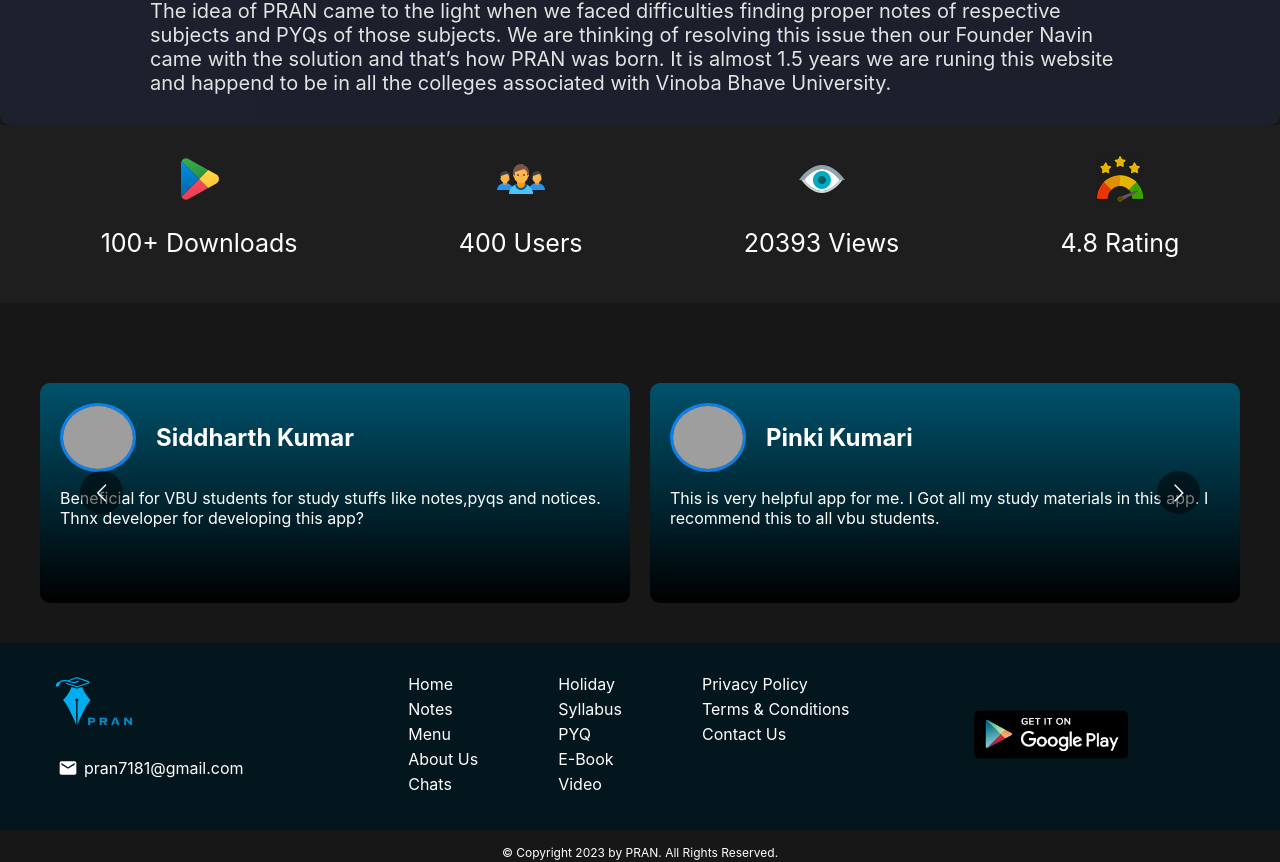
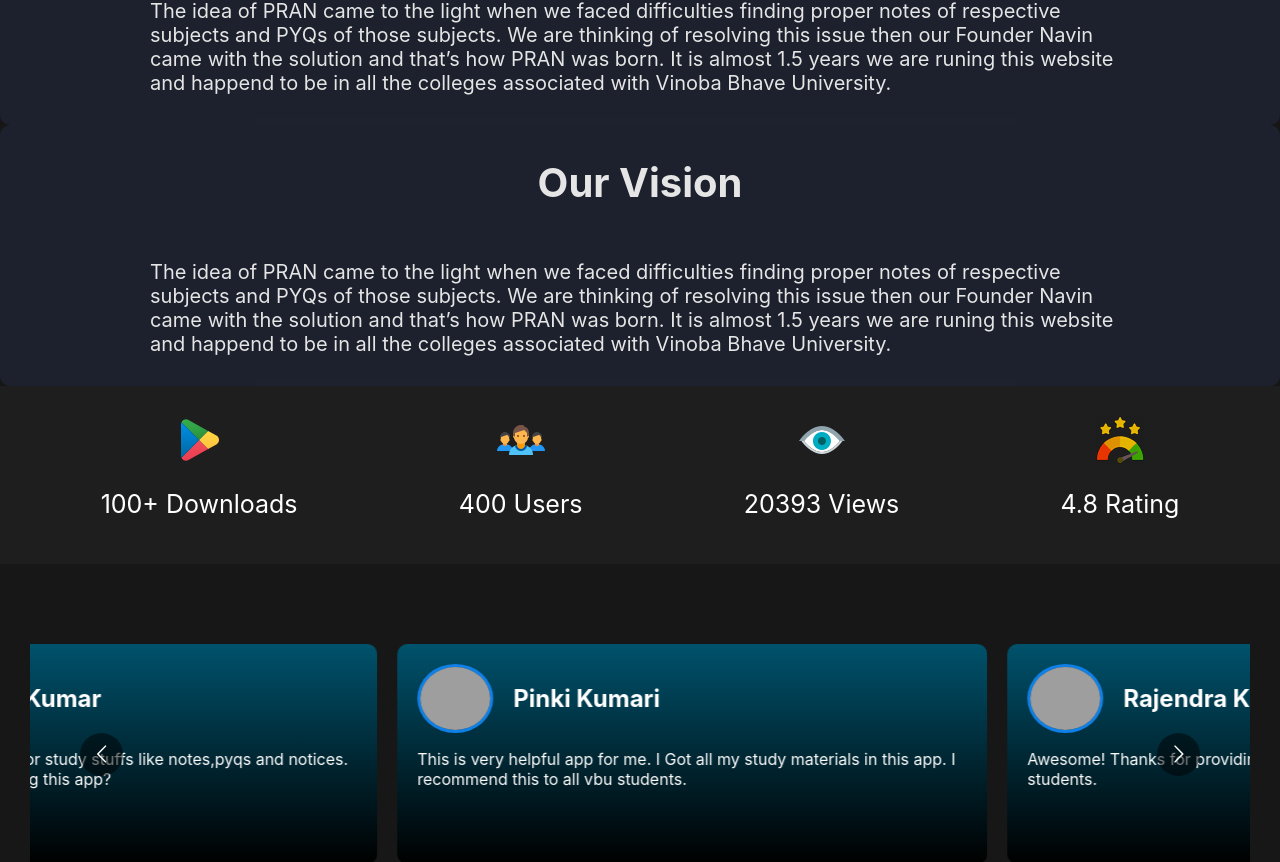
Before and after one commit to RajivRnjan/pran-frontend, a React (Create React App) app: page /AboutUs in a window 1280 px wide. Shown: the part 1775-2637 px from the top of the page. Built offline with nearby package versions, Linux system fonts and the light colour scheme; grey boxes are pictures that could not be loaded.

Commit message:
ErrorPage

```diff
--- a/src/App.css
+++ b/src/App.css
@@ -968,10 +968,11 @@
   margin: 5px 0 10px 0;
 }
 
-/* Our Story */
-/* Our Story */
+/* Our Story and Vision */
+/* Our Story and Vision */
 
-.ourStoryContainer {
+.ourStoryContainer,
+.ourVisionContainer {
   background-color: var(--primary-bg-color);
   animation: scrollFade;
   animation-duration: 10s;
@@ -984,18 +985,21 @@
     opacity: 1;
   }
 }
-.ourStory {
+.ourStory,
+.ourVision {
   display: flex;
   flex-direction: column;
   background-color: #21293eaa;
   border-radius: 10px;
 }
-.ourStoryHeading h2 {
+.ourStoryHeading h2,
+.ourVisionHeading h2 {
   text-align: center;
   font-size: 40px;
   color: var(--primary-text-color);
 }
-.ourStoryDesc {
+.ourStoryDesc,
+.ourVisionDesc {
   padding: 0px 150px 10px 150px;
   font-size: 20px;
 
@@ -1003,23 +1007,81 @@
 }
 
 @media screen and (max-width: 890px) {
-  .ourStoryHeading h2 {
+  .ourStoryHeading h2,
+  .ourVisionHeading h2 {
     text-align: center;
     font-size: 38px;
   }
-  .ourStoryDesc {
+  .ourStoryDesc,
+  .ourVisionDesc {
     padding: 0 50px 50px 50px;
     font-size: 25px;
   }
 }
 @media screen and (max-width: 490px) {
-  .ourStoryHeading h2 {
+  .ourStoryHeading h2,
+  .ourVisionHeading h2 {
     text-align: center;
     font-size: 35px;
   }
-  .ourStoryDesc {
+  .ourStoryDesc,
+  .ourVisionDesc {
     padding: 0 20px 20px 20px;
     font-size: 20px;
   }
+}
+/* ### Error Page ### */
+/* ### Error Page ### */
+@media screen and (max-width: 1920px) {
+  .ErrorContainer {
+    background-color: black;
+    display: flex;
+    flex-direction: column;
+    justify-content: center;
+    align-items: center;
+  }
+  .ErrorImage img {
+    width: 100%;
+    height: 60vh;
+  }
+  .ErrorDesc p {
+    font-size: 22px;
+    color: #3aab00;
+    /* text-align: center; */
+    margin: 0;
+  }
 
+  .GotoHomebtn button {
+    padding: 10px 20px;
+    background-color: #530000;
+    color: #d9d9d9;
+    border-radius: 40px;
+    border: none;
+    margin: 20px 0;
+    cursor: pointer;
+  }
 }
+@media screen and (max-width: 890px) {
+  .ErrorImage img {
+    width: 100%;
+    height: 60vh;
+  }
+  .ErrorDesc p {
+    font-size: 20px;
+    padding: 0 20px;
+    text-align: center;
+    margin: 0;
+  }
+}
+@media screen and (max-width: 490px) {
+  .ErrorImage img {
+    width: 100%;
+    height: 50vh;
+  }
+  .ErrorDesc p {
+    font-size: 18px;
+    padding: 0 20px;
+    text-align: center;
+    margin: 0;
+  }
+}
--- a/src/App.js
+++ b/src/App.js
@@ -9,7 +9,7 @@
 import AboutUs from "./components/pages/AboutUs";
 import PrivacyPolicy from "./components/pages/PrivacyPolicy";
 import Terms from "./components/pages/Terms";
-import ErrorPage from "./components/ErrorPage";
+import ErrorPage from "./components/pages/ErrorPage"
 
 function App() {
   return (
--- /dev/null
+++ b/src/components/CounterSection.js
@@ -0,0 +1,35 @@
+import React from "react";
+import googlePlay from "../Images/googleplay.svg";
+import users from "../Images/users.png";
+import views from "../Images/views.png";
+import rating from "../Images/rating.png";
+
+function CounterSection() {
+  return (
+    <>
+      {/* COUNTER */}
+      {/* COUNTER */}
+
+      <div className="counterContainer">
+        <div className="Counter-row">
+          <img src={googlePlay} alt="googlePlay" />
+          <p>100+ Downloads</p>
+        </div>
+        <div className="Counter-row">
+          <img src={users} alt="users" />
+          <p>400 Users</p>
+        </div>
+        <div className="Counter-row">
+          <img src={views} alt="views" />
+          <p>20393 Views</p>
+        </div>
+        <div className="Counter-row">
+          <img src={rating} alt="rating" />
+          <p>4.8 Rating</p>
+        </div>
+      </div>
+    </>
+  );
+}
+
+export default CounterSection;
--- a/src/components/ErrorPage.js
+++ /dev/null
@@ -1,11 +0,0 @@
-import React from "react";
-
-function ErrorPage() {
-  return (
-    <div>
-      <h2>ErrorPage</h2>
-    </div>
-  );
-}
-
-export default ErrorPage;
--- a/src/components/Footer.js
+++ b/src/components/Footer.js
@@ -25,7 +25,7 @@
           <div className="middleTopFooter">
             <div className="middleTopLeftItem">
               <ul>
-                <li>Home</li>
+                <Link to="/"><li onClick={gotoTopWindow}>Home</li></Link>
                 <li>Notes</li>
                 <li>Menu</li>
                 <li>About Us</li>
--- a/src/components/pages/AboutUs.js
+++ b/src/components/pages/AboutUs.js
@@ -1,7 +1,7 @@
 import React from "react";
 import vbuImg from "../../Images/vbuImg.png";
 import logo from "../../Images/logo.svg";
-import CounterSection from "./CounterSection";
+import CounterSection from "../CounterSection";
 import Crousel from "../Crousel";
 import DeveloperCrousel from "../DeveloperCrousel";
 
@@ -76,6 +76,27 @@
       </div>
       {/* Our Story End*/}
 
+      {/* Our Vision Start*/}
+      <div className="ourVisionContainer">
+        <div className="ourVision">
+          <div className="ourVisionHeading">
+            <h2>Our Vision</h2>
+          </div>
+
+          <div className="ourVisionDesc">
+            <p>
+              The idea of PRAN came to the light when we faced difficulties
+              finding proper notes of respective subjects and PYQs of those
+              subjects. We are thinking of resolving this issue then our Founder
+              Navin came with the solution and that’s how PRAN was born. It is
+              almost 1.5 years we are runing this website and happend to be in
+              all the colleges associated with Vinoba Bhave University.
+            </p>
+          </div>
+        </div>
+      </div>
+      {/* Our Vision End*/}
+
       {/* Where WE ARE start*/}
       {/* Where WE ARE End*/}
 
--- a/src/components/pages/CounterSection.js
+++ /dev/null
@@ -1,35 +0,0 @@
-import React from "react";
-import googlePlay from "../../Images/googleplay.svg";
-import users from "../../Images/users.png";
-import views from "../../Images/views.png";
-import rating from "../../Images/rating.png";
-
-function CounterSection() {
-  return (
-    <>
-      {/* COUNTER */}
-      {/* COUNTER */}
-
-      <div className="counterContainer">
-        <div className="Counter-row">
-          <img src={googlePlay} alt="googlePlay" />
-          <p>100+ Downloads</p>
-        </div>
-        <div className="Counter-row">
-          <img src={users} alt="users" />
-          <p>400 Users</p>
-        </div>
-        <div className="Counter-row">
-          <img src={views} alt="views" />
-          <p>20393 Views</p>
-        </div>
-        <div className="Counter-row">
-          <img src={rating} alt="rating" />
-          <p>4.8 Rating</p>
-        </div>
-      </div>
-    </>
-  );
-}
-
-export default CounterSection;
--- /dev/null
+++ b/src/components/pages/ErrorPage.js
@@ -0,0 +1,28 @@
+import React from "react";
+import { Link } from "react-router-dom";
+import Error from "../../Images/Error.png";
+
+function ErrorPage() {
+  return (
+    <>
+      <div className="ErrorContainer">
+        <div className="ErrorImage">
+          <img src={Error} alt="Error" />
+        </div>
+        <div className="ErrorDesc">
+          <p>
+            A 404 error page is a web page designated to be displayed when a
+            request triggers the HTTP 404 response code.
+          </p>
+        </div>
+        <div className="GotoHomebtn">
+          <Link to="/">
+            <button>Go to Home Page</button>
+          </Link>
+        </div>
+      </div>
+    </>
+  );
+}
+
+export default ErrorPage;
--- a/src/components/pages/LoginSignupHome.js
+++ b/src/components/pages/LoginSignupHome.js
@@ -1,5 +1,5 @@
 import React from "react";
-import CounterSection from "./CounterSection";
+import CounterSection from "../CounterSection";
 
 import notesImg from "../../Images/notes.png";
 import pyqImg from "../../Images/pyq.png";
```
Also changed, not shown: src/Images/Error.png (added).
